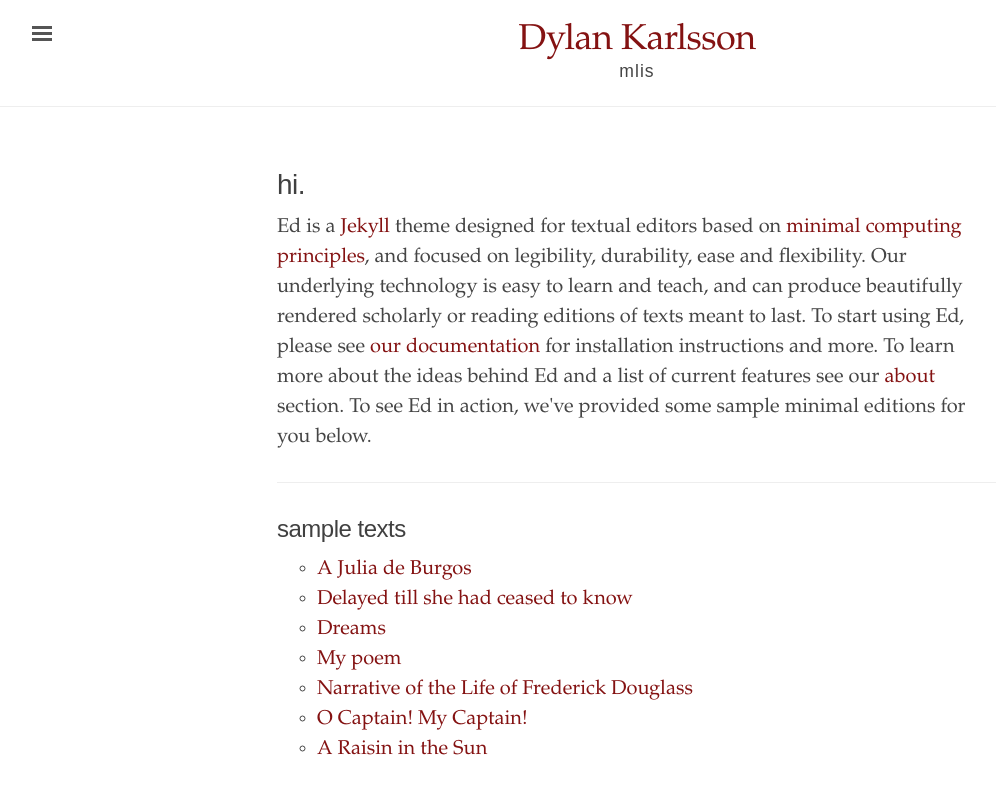
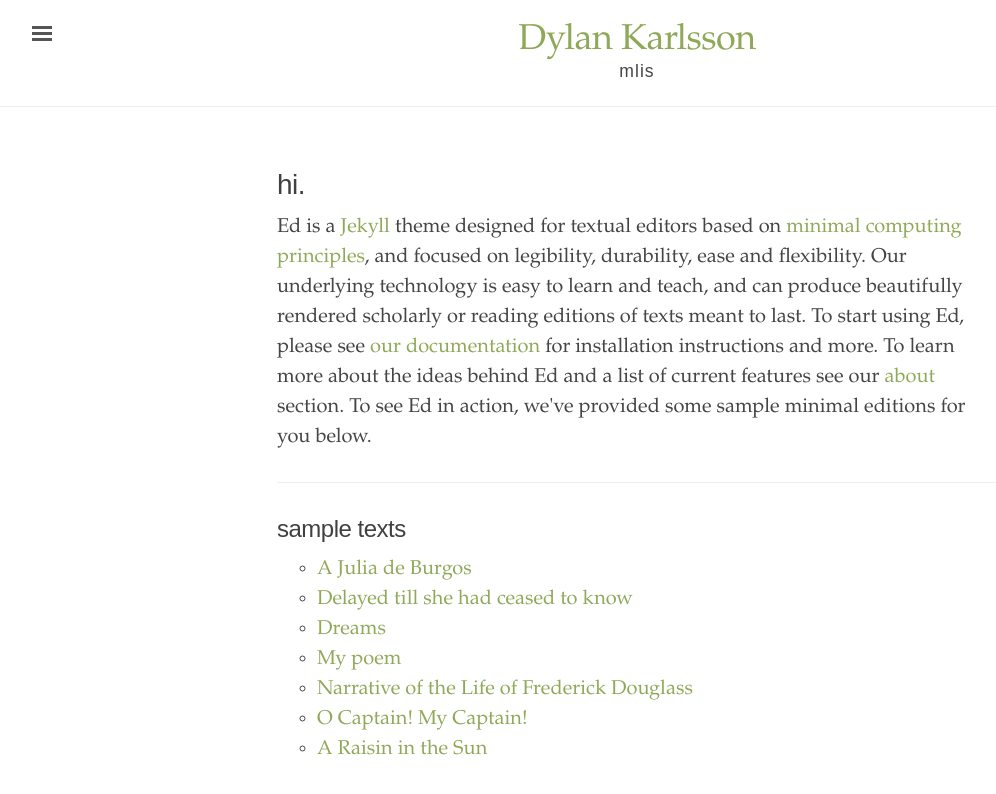
Before and after one commit to dylankarlsson/portfolio, a Jekyll site: the page built from index.html, in a window 1280 px wide. Shown: the top 794 px of the page, without its empty margins (3-999 px from the left). Built offline with Jekyll 4.4.1, drawn with Linux system fonts in a browser that asks for light colours.

Commit message:
Update _config.yml
update color

```diff
--- a/_config.yml
+++ b/_config.yml
@@ -14,7 +14,7 @@ author:
   email:
 
 # Color scheme. Options: red, orange, magenta, cyan, blue, brown
-color-scheme:
+color-scheme: green
 
 # Permalinks
 permalink: pretty
```
